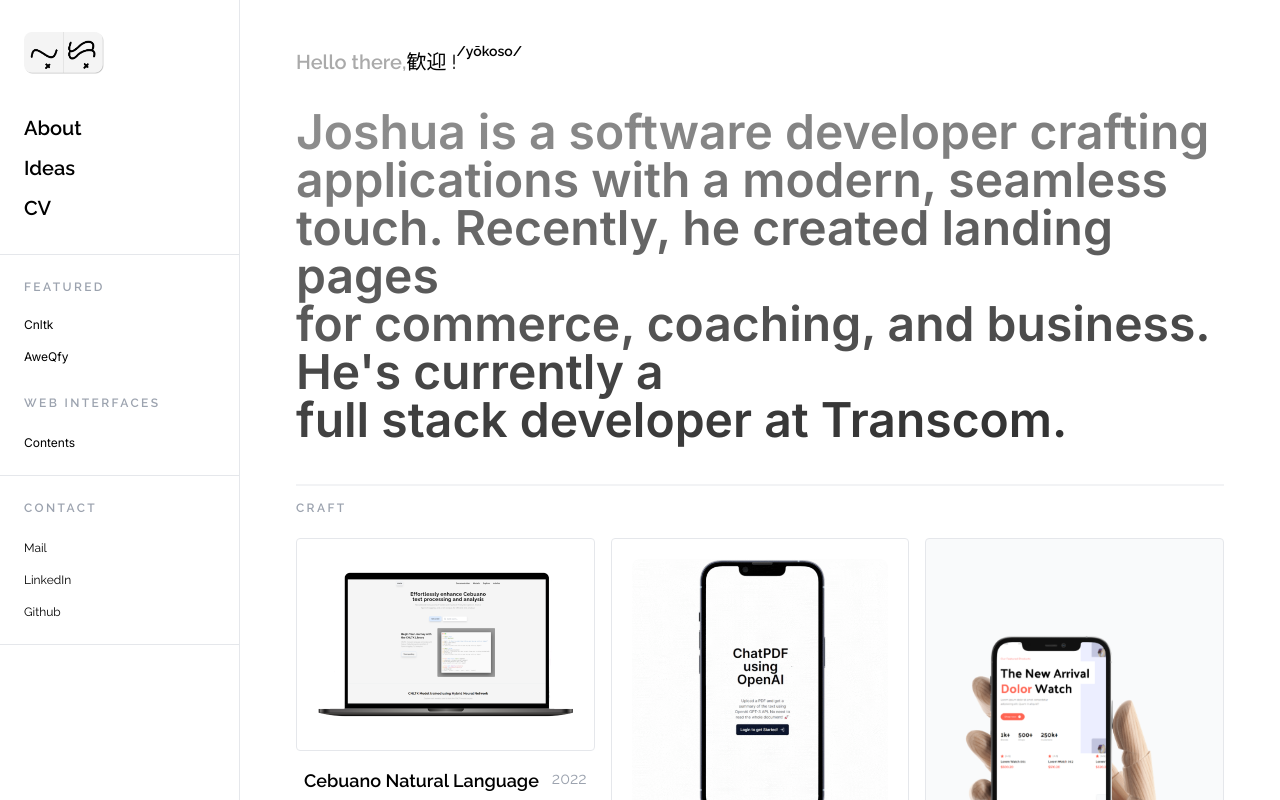
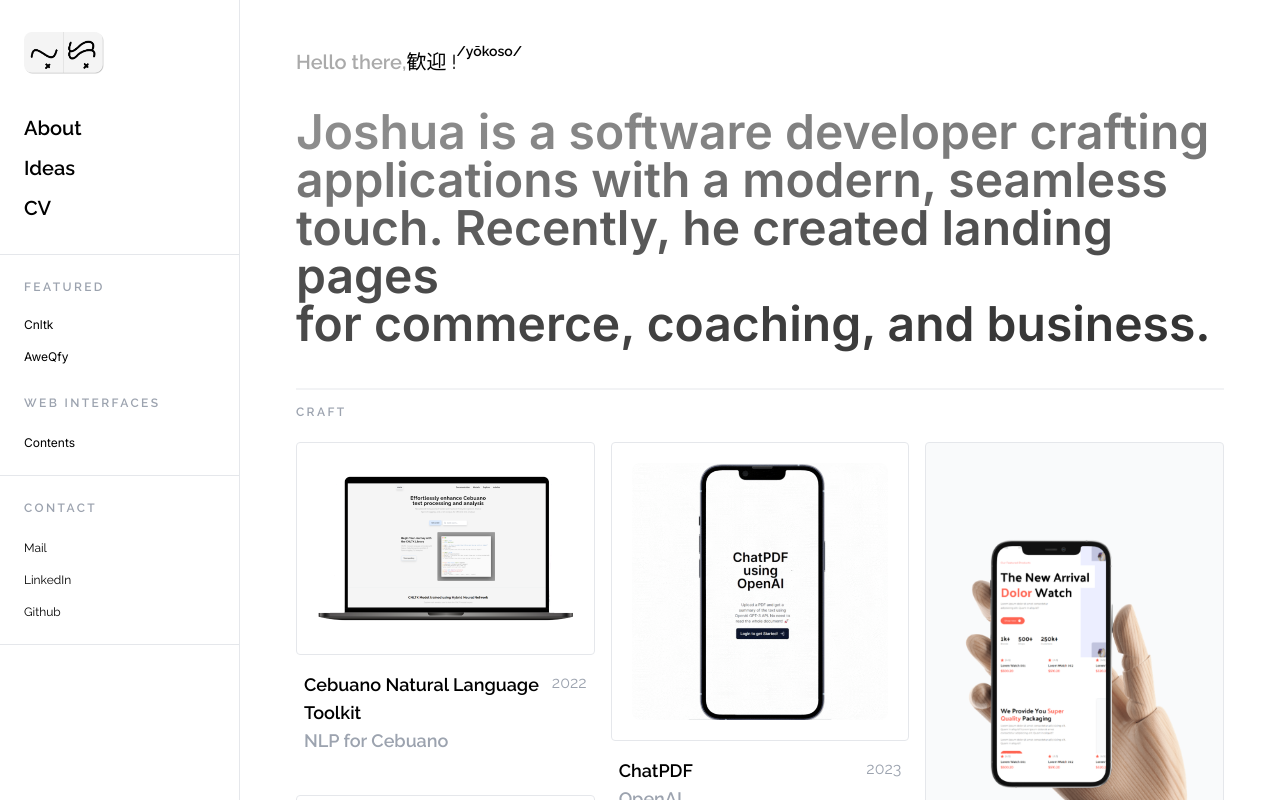
Before and after one commit to AG0nzales/joshua-gnzls-portfolio, a Next.js app: page / in a window 1280 px wide. Built offline with nearby package versions, Linux system fonts and the light colour scheme.

Commit message:
updated context

```diff
--- a/app/sections/homePage.tsx
+++ b/app/sections/homePage.tsx
@@ -34,9 +34,7 @@ const HomePage = () => {
               Joshua is a software developer crafting applications with a
               modern, seamless touch. Recently, he created landing pages
               <br className="hidden lg:block max-w-lg:block" />
-              for commerce, coaching, and business. He's currently a
-              <br className="hidden lg:block max-w-lg:block" />
-              full stack developer at Transcom.
+              for commerce, coaching, and business.
             </span>
           </div>
         </div>
```
